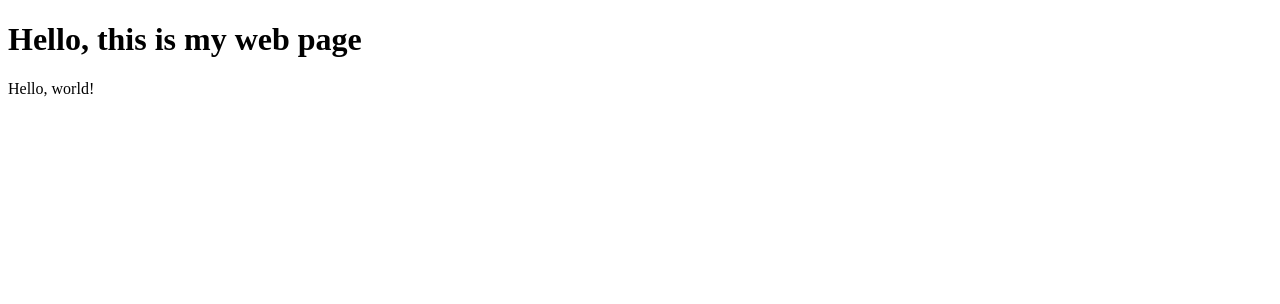
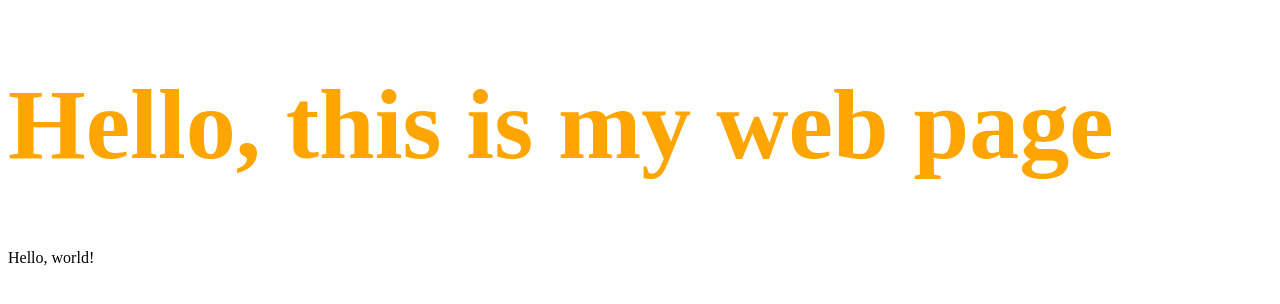
Before and after one commit to IljuhAlikin/LIMED, a plain HTML site: page index.html in a window 1280 px wide. Drawn offline with Linux system fonts and the light colour scheme.

Commit message:
Connected

```diff
--- a/index.html
+++ b/index.html
@@ -4,6 +4,7 @@
     <meta charset="UTF-8">
     <meta http-equiv="X-UA-Compatible" content="IE=edge">
     <meta name="viewport" content="width=device-width, initial-scale=1.0">
+    <link rel="stylesheet" href="style/style.css">
     <title>Document</title>
 </head>
 <body>
--- a/style/style.css
+++ b/style/style.css
@@ -1,4 +1,4 @@
 h1{
-    font-family: serif;
     color: orange;
+    font-size: 100px;
 }
```
